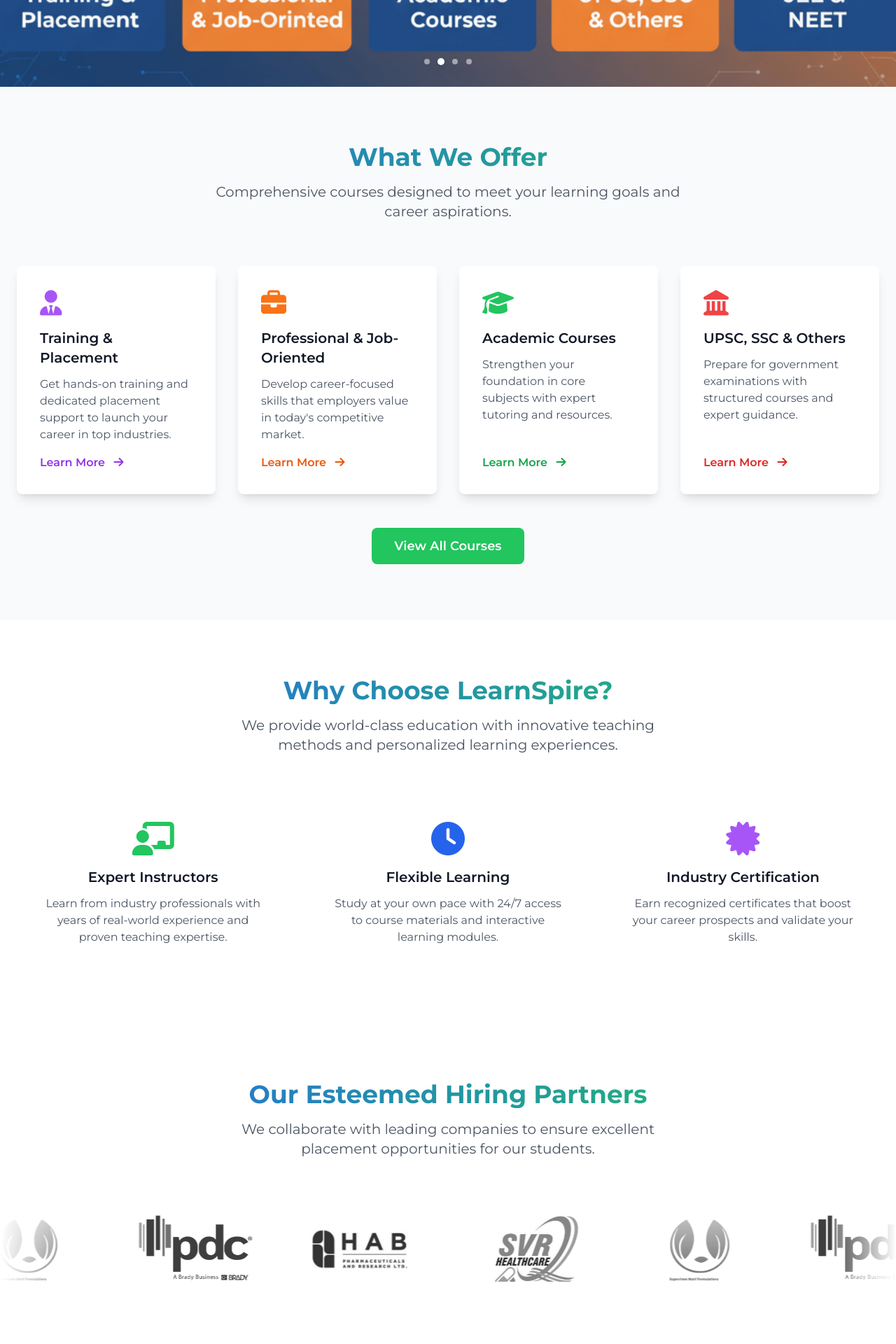
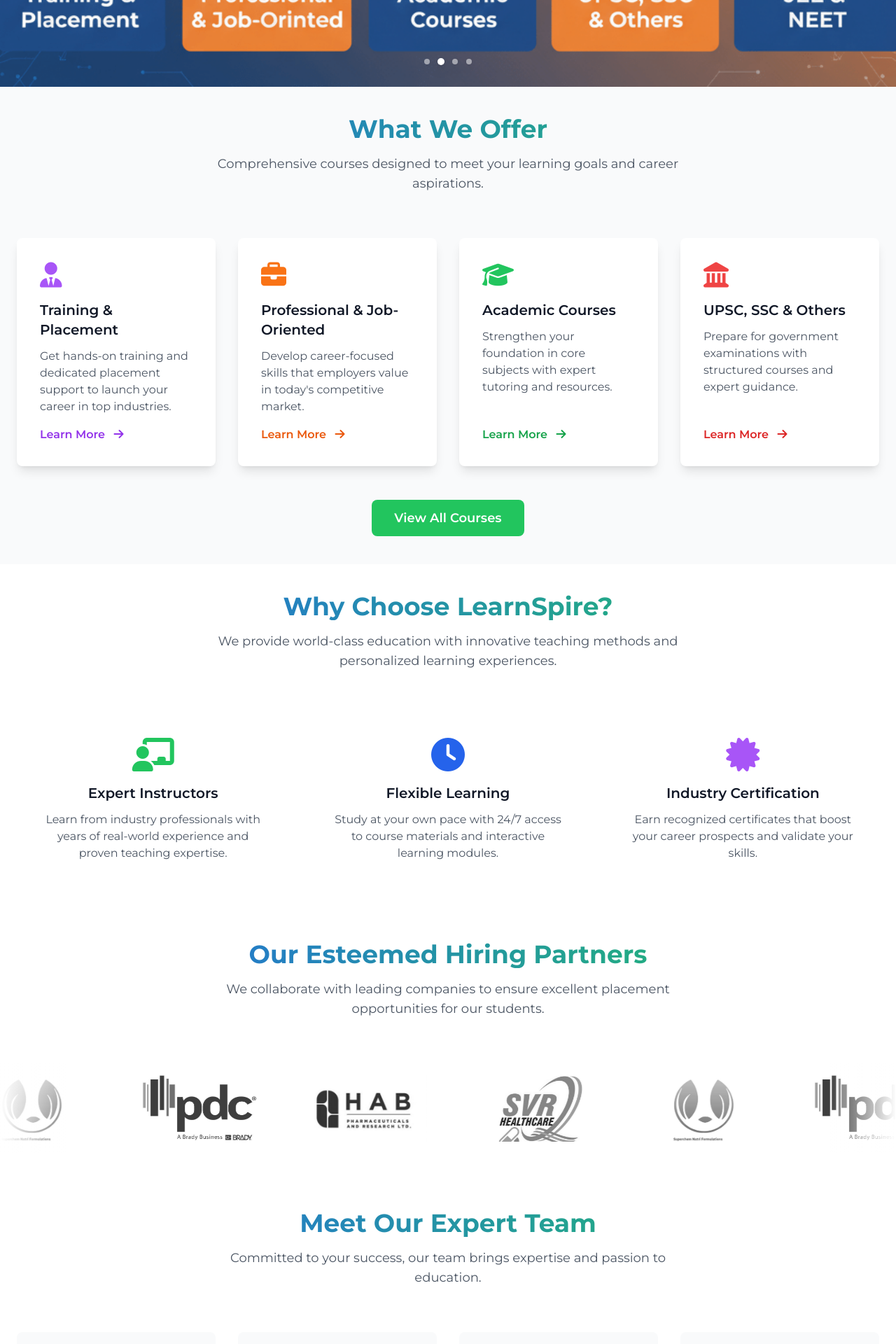
Before and after one commit to harshitkowsik/test-repo, a React (Vite) app: page / in a window 1280 px wide. Shown: the part 340-2260 px from the top of the page at 70% size. Built offline with nearby package versions, Linux system fonts and the light colour scheme.

Commit message:
all update

```diff
--- a/components/Footer.tsx
+++ b/components/Footer.tsx
@@ -9,7 +9,7 @@ interface FooterProps {
 const Footer: React.FC<FooterProps> = ({ handleCategorySelect }) => {
   return (
 
-    <footer className="bg-gray-900 text-white py-16">
+    <footer className="bg-gray-900 text-white pt-16 pb-8">
       <div className="container mx-auto px-6">
         <div className="grid md:grid-cols-2 lg:grid-cols-4 gap-8">
           <div>
@@ -148,18 +148,27 @@ const Footer: React.FC<FooterProps> = ({ handleCategorySelect }) => {
         </div>
         <div className="border-t border-gray-800 mt-12 pt-8 text-center">
           <p className="text-gray-400 text-sm">
-            © 2025 LearnSpire. All rights reserved. |{" "}
+            © {new Date().getFullYear()} LearnSpire. All rights reserved. |{" "}
             <Link
               to="/privacy"
               className="text-gray-400 hover:text-green-400 transition-colors duration-300"
             >
               Privacy Policy
             </Link>{" "}
-            |{" "}
+            | {" "}
             <Link
               to="/terms"
               className="text-gray-400 hover:text-green-400 transition-colors duration-300"
             >Terms of Service</Link>
+          </p>
+          <p className="text-gray-500 text-sm mt-4">
+            Developed by{" "}
+            <a
+              href="https://harshitkowsik.vercel.app"
+              target="_blank"
+              rel="noopener noreferrer"
+              className="hover:text-green-400 transition-colors"
+            >Harshit Kowsik</a>
           </p>
         </div>
       </div>
--- a/pages/ContactPage.tsx
+++ b/pages/ContactPage.tsx
@@ -46,10 +46,10 @@ const ContactPage: React.FC = () => {
         <div className="min-h-screen bg-gray-50 dark:bg-gray-900">
             <div className="container mx-auto px-6 py-12">
                 <div className="text-center mb-12">
-                    <h1 className="text-4xl md:text-5xl font-bold text-gray-900 dark:text-white mb-4 bg-gradient-to-r from-blue-600 to-green-500 bg-clip-text text-transparent">
+                    <h1 className="text-4xl font-bold text-gray-900 dark:text-white mb-4 bg-gradient-to-r from-blue-600 to-green-500 bg-clip-text text-transparent">
                         Get in Touch
                     </h1>
-                    <p className="text-lg md:text-xl text-gray-600 dark:text-gray-400 max-w-3xl mx-auto">
+                    <p className="text-lg text-gray-600 dark:text-gray-400 max-w-3xl mx-auto">
                         We'd love to hear from you! Whether you have a question about our courses, partnerships, or anything else, our team is ready to answer all your questions.
                     </p>
                 </div>
--- a/pages/CoursesPage.tsx
+++ b/pages/CoursesPage.tsx
@@ -11,7 +11,7 @@ const CoursesPage: React.FC<CoursesPageProps> = ({ handleCategorySelect }) => {
     <div className="min-h-screen bg-gray-50 dark:bg-gray-900 ">
       <div className="container mx-auto px-6 py-12">
         <div className="text-center mb-16">
-          <h1 className="text-5xl font-bold text-gray-900 dark:text-white mb-4 bg-gradient-to-r from-blue-600 to-green-500 bg-clip-text text-transparent">
+          <h1 className="text-4xl font-bold text-gray-900 dark:text-white mb-4 bg-gradient-to-r from-blue-600 to-green-500 bg-clip-text text-transparent">
             Course Categories
           </h1>
           <p className="text-xl text-gray-600 dark:text-gray-400 max-w-3xl mx-auto">
--- a/pages/FeedbackPage.tsx
+++ b/pages/FeedbackPage.tsx
@@ -54,7 +54,7 @@ const FeedbackPage: React.FC = () => {
                         <h1 className="text-4xl font-bold text-gray-900 dark:text-white mb-4 bg-gradient-to-r from-blue-600 to-green-500 bg-clip-text text-transparent">
                             We Value Your Feedback
                         </h1>
-                        <p className="text-xl text-gray-600 dark:text-gray-400">
+                        <p className="text-lg text-gray-600 dark:text-gray-400">
                             Help us improve by sharing your experience with LearnSpire
                         </p>
                     </div>
--- a/pages/HomePage.tsx
+++ b/pages/HomePage.tsx
@@ -160,13 +160,13 @@ const HomePage: React.FC<HomePageProps> = ({ handleCategorySelect }) => {
 
 
       {/* What We Offer Section */}
-      <section className="py-20 bg-gray-50 dark:bg-gray-900">
+      <section className="py-10 bg-gray-50 dark:bg-gray-900">
         <div className="container mx-auto px-6">
           <div className="text-center mb-16">
             <h2 className="text-4xl font-bold text-gray-900 dark:text-white mb-4 bg-gradient-to-r from-blue-600 to-green-500 bg-clip-text text-transparent">
               What We Offer
             </h2>
-            <p className="text-xl text-gray-600 dark:text-gray-400 max-w-2xl mx-auto">
+            <p className="text-lg text-gray-600 dark:text-gray-400 max-w-2xl mx-auto">
               Comprehensive courses designed to meet your learning goals and
               career aspirations.
             </p>
@@ -221,13 +221,13 @@ const HomePage: React.FC<HomePageProps> = ({ handleCategorySelect }) => {
       </section>
 
       {/* Why LearnSpire Section */}
-      <section className="py-20 bg-white dark:bg-gray-800">
+      <section className="py-10 bg-white dark:bg-gray-800">
         <div className="container mx-auto px-6">
           <div className="text-center mb-16">
             <h2 className="text-4xl font-bold text-gray-900 dark:text-white mb-4 bg-gradient-to-r from-blue-600 to-green-500 bg-clip-text text-transparent">
               Why Choose LearnSpire?
             </h2>
-            <p className="text-xl text-gray-600 dark:text-gray-400 max-w-2xl mx-auto">
+            <p className="text-lg text-gray-600 dark:text-gray-400 max-w-2xl mx-auto">
               We provide world-class education with innovative teaching methods
               and personalized learning experiences.
             </p>
@@ -275,13 +275,13 @@ const HomePage: React.FC<HomePageProps> = ({ handleCategorySelect }) => {
 
 
       {/* Hiring Partners Section (New) */}
-      <section className="py-20 bg-white dark:bg-gray-800">
+      <section className="py-10 bg-white dark:bg-gray-800">
         <div className="container mx-auto">
           <div className="text-center mb-16 px-6">
             <h2 className="text-4xl font-bold text-gray-900 dark:text-white mb-4 bg-gradient-to-r from-blue-600 to-green-500 bg-clip-text text-transparent">
               Our Esteemed Hiring Partners
             </h2>
-            <p className="text-xl text-gray-600 dark:text-gray-400 max-w-2xl mx-auto">
+            <p className="text-lg text-gray-600 dark:text-gray-400 max-w-2xl mx-auto">
               We collaborate with leading companies to ensure excellent placement opportunities for our students.
             </p>
           </div>
@@ -308,13 +308,13 @@ const HomePage: React.FC<HomePageProps> = ({ handleCategorySelect }) => {
 
 
       {/* Meet Our Team Section (New) */}
-      <section className="py-20 bg-white dark:bg-gray-800">
+      <section className="py-10 bg-white dark:bg-gray-800">
         <div className="container mx-auto px-6">
           <div className="text-center mb-16">
             <h2 className="text-4xl font-bold text-gray-900 dark:text-white mb-4 bg-gradient-to-r from-blue-600 to-green-500 bg-clip-text text-transparent">
               Meet Our Expert Team
             </h2>
-            <p className="text-xl text-gray-600 dark:text-gray-400 max-w-2xl mx-auto">
+            <p className="text-lg text-gray-600 dark:text-gray-400 max-w-2xl mx-auto">
               Committed to your success, our team brings expertise and passion to education.
             </p>
           </div>
@@ -377,13 +377,13 @@ const HomePage: React.FC<HomePageProps> = ({ handleCategorySelect }) => {
 
 
       {/* Testimonials Section */}
-      <section className="py-20 bg-gray-50 dark:bg-gray-900">
+      <section className="py-10 bg-gray-50 dark:bg-gray-900">
         <div className="container mx-auto">
           <div className="text-center mb-16 px-6">
             <h2 className="text-4xl font-bold text-gray-900 dark:text-white mb-4 bg-gradient-to-r from-blue-600 to-green-500 bg-clip-text text-transparent">
               What Our Students Say
             </h2>
-            <p className="text-xl text-gray-600 dark:text-gray-400">
+            <p className="text-lg text-gray-600 dark:text-gray-400">
               Hear from learners who transformed their careers with LearnSpire
             </p>
           </div>
@@ -440,7 +440,7 @@ const HomePage: React.FC<HomePageProps> = ({ handleCategorySelect }) => {
             <h2 className="text-4xl font-bold text-gray-900 dark:text-white mb-4 bg-gradient-to-r from-blue-600 to-green-500 bg-clip-text text-transparent">
               Glimpses of LearnSpire
             </h2>
-            <p className="text-xl text-gray-600 dark:text-gray-400 max-w-2xl mx-auto">
+            <p className="text-lg text-gray-600 dark:text-gray-400 max-w-2xl mx-auto">
               A vibrant and engaging learning environment designed for success.
             </p>
           </div>
--- a/pages/TeamPage.tsx
+++ b/pages/TeamPage.tsx
@@ -7,10 +7,10 @@ const TeamPage: React.FC = () => {
     <div className="min-h-screen bg-gray-50 dark:bg-gray-900 py-12">
       <div className="container mx-auto px-6">
         <div className="text-center mb-16">
-          <h1 className="text-4xl md:text-5xl font-bold text-gray-900 dark:text-white mb-4 bg-gradient-to-r from-blue-600 to-green-500 bg-clip-text text-transparent">
+          <h1 className="text-4xl font-bold text-gray-900 dark:text-white mb-4 bg-gradient-to-r from-blue-600 to-green-500 bg-clip-text text-transparent">
             Meet Our Expert Team
           </h1>
-          <p className="text-lg md:text-xl text-gray-600 dark:text-gray-400 max-w-3xl mx-auto">
+          <p className="text-lg text-gray-600 dark:text-gray-400 max-w-3xl mx-auto">
             Our passionate team of educators, technologists, and support staff are dedicated to
             providing you with the best learning experience.
           </p>
```
